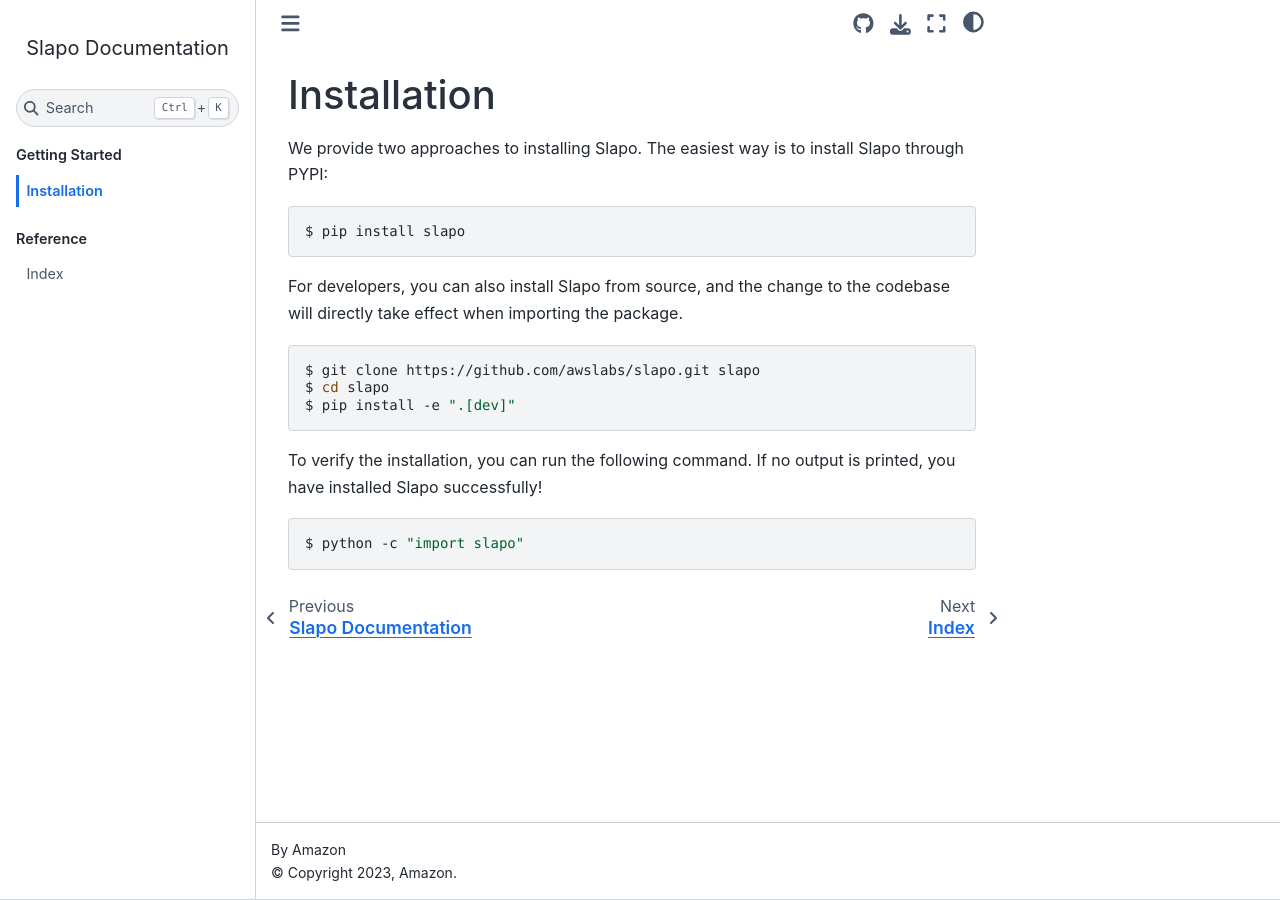
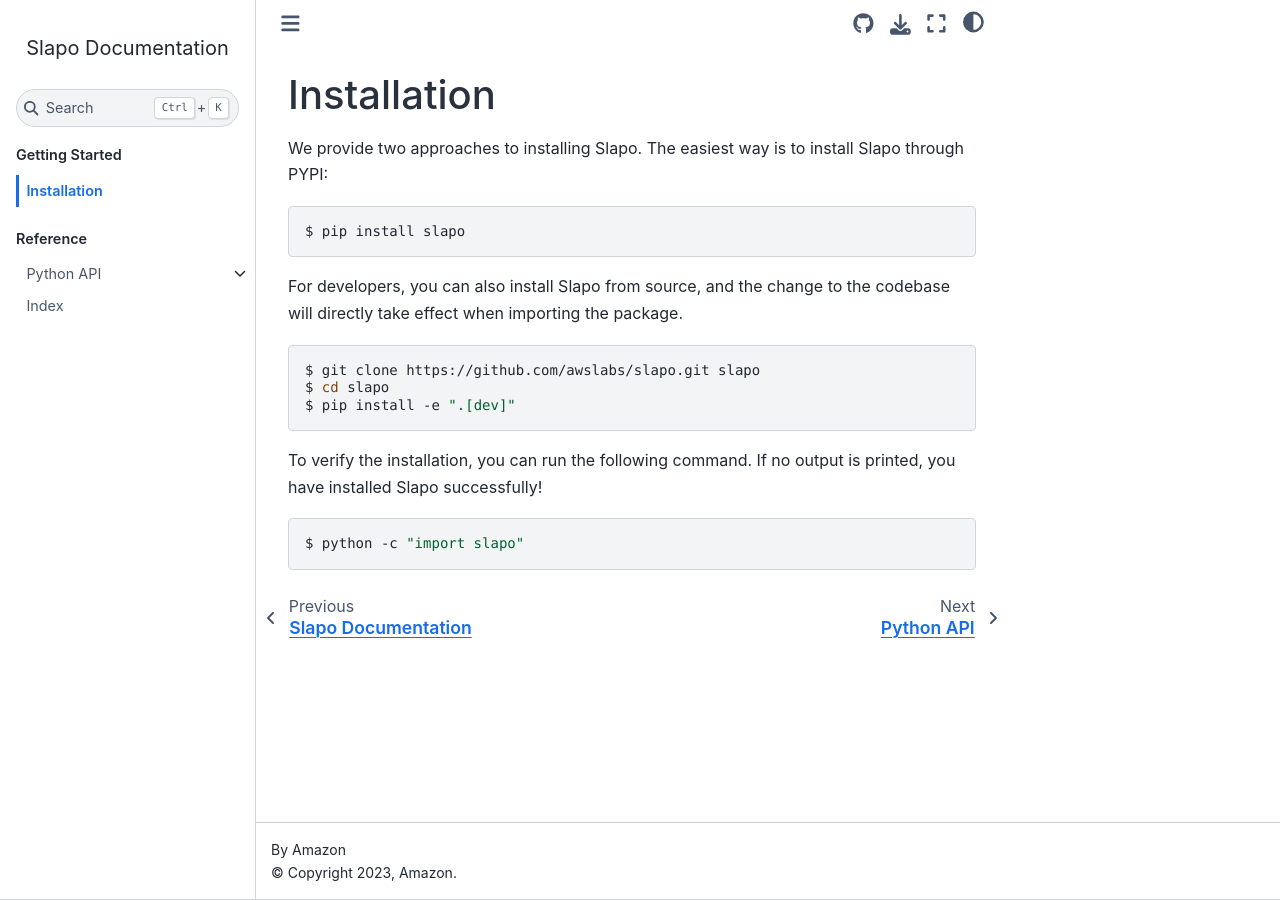
Before and after one commit to awslabs/slapo, a Sphinx documentation site: the page built from docs/source/setup/index.rst, in a window 1280 px wide. Built offline with Sphinx 7.4.7 and the Sphinx Book theme 1.1.4, drawn with Linux system fonts in a browser that asks for light colours; pages that are not in the unit, such as notebooks, are missing from menus.

Commit message:
[docs] Add python_api

```diff
--- a/docs/source/index.rst
+++ b/docs/source/index.rst
@@ -33,4 +33,5 @@
    :maxdepth: 1
    :caption: Reference
 
+   python_api/index
    genindex
--- /dev/null
+++ b/docs/source/python_api/index.rst
@@ -0,0 +1,8 @@
+Python API
+==========
+
+.. toctree::
+   :maxdepth: 1
+   :caption: Python API
+
+   root
```
Also changed, not shown: docs/source/python_api/root.rst (added, +7 -0 lines).
